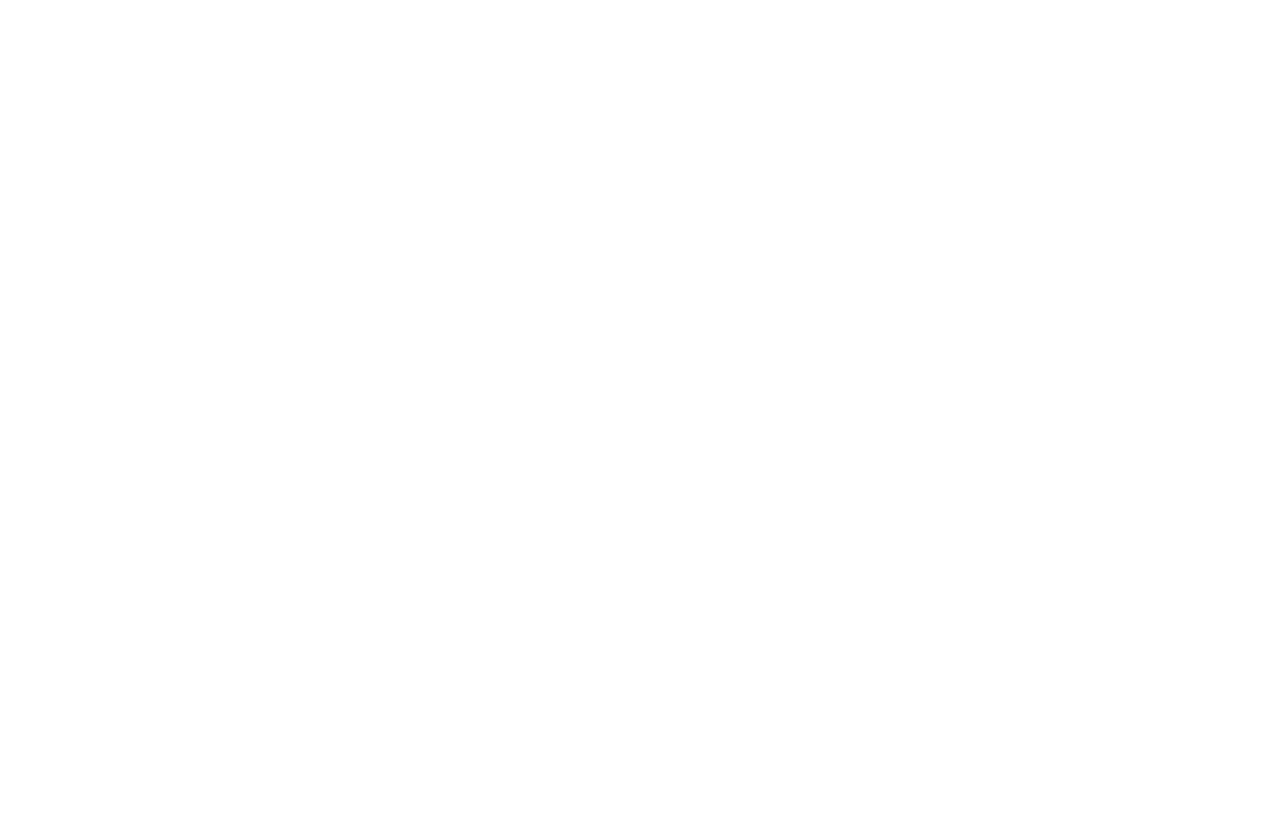
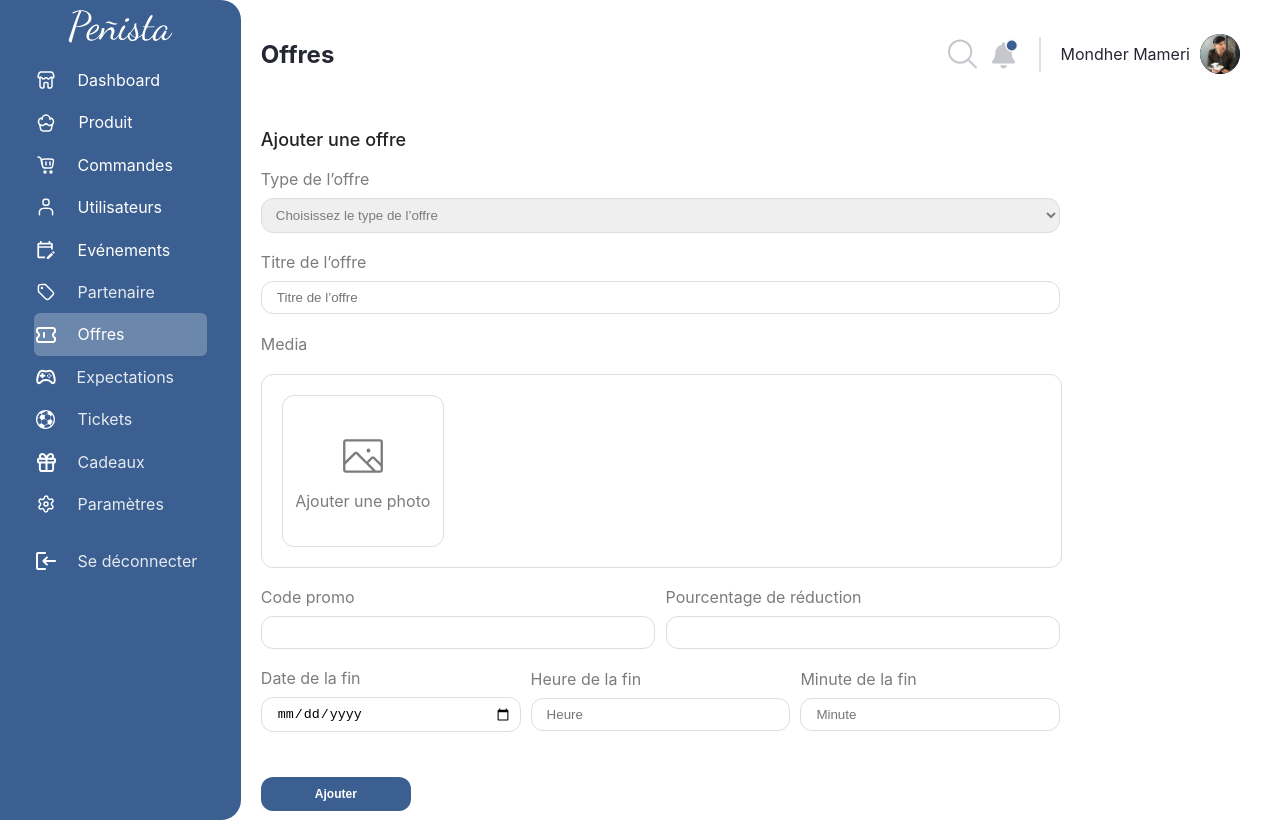
Before and after one commit to mondher0/penista, a React (Vite) app: page /offres/ajouter-offre in a window 1280 px wide. Before the commit this address had no page. Before the commit the page ends 800 px from the top, so only its background shows below. Built offline with nearby package versions, Linux system fonts and the light colour scheme.

Commit message:
finishing the offres feature

```diff
--- a/src/App.jsx
+++ b/src/App.jsx
@@ -15,6 +15,7 @@ import EventsPage from "./view/events/EventsPage";
 import MyEventsPage from "./view/events/MyEventsPage";
 import AddEventPage from "./view/events/AddEventPage";
 import OffresPage from "./view/offres/OffresPage";
+import AddOffrePage from "./view/offres/AddOffrePage";
 
 function App() {
   return (
@@ -50,6 +51,7 @@ function App() {
             element={<AddEventPage />}
           />
           <Route path="/offres" element={<OffresPage />} />
+          <Route path="/offres/ajouter-offre" element={<AddOffrePage />} />
         </Route>
       </Routes>
     </BrowserRouter>
--- /dev/null
+++ b/src/view/offres/AddOffrePage.jsx
@@ -0,0 +1,72 @@
+import NavBar from "../shared/navBar/NavBar";
+import "../produit/AddProductPage.css";
+import { image } from "../../assets/index";
+const AddOffrePage = () => {
+  return (
+    <>
+      <NavBar title="Offres" />
+      <div className="container">
+        <p>Ajouter une offre</p>
+        <div className="form">
+          <form>
+            <div className="input nom">
+              <label htmlFor="nom">Type de l’offre</label>
+              <select name="type-offre" id="type-offre">
+                <option value="">Choisissez le type de l’offre</option>
+                <option value="1">Penista</option>
+                <option value="2">Externe</option>
+              </select>
+            </div>
+            <div className="input nom">
+              <label htmlFor="nom">Titre de l’offre</label>
+              <input
+                type="text"
+                id="nom"
+                name="nom"
+                placeholder="Titre de l’offre"
+              />
+            </div>
+            <label htmlFor="prix">Media</label>
+            <div className="media">
+              <div className="image">
+                <input type="file" id="image" name="image" size="60px" />
+                <img src={image} alt="image" />
+                <p className="photo">Ajouter une photo</p>
+              </div>
+            </div>
+            <div className="input prix">
+              <div className="price gratuit ticket">
+                <label htmlFor="gratuit">Code promo</label>
+                <input type="text" id="gratuit" name="gratuit" />
+              </div>
+              <div className="price premium ticket">
+                <label htmlFor="premium">Pourcentage de réduction</label>
+                <input type="number" id="premium" name="premium" />
+              </div>
+            </div>
+            <div className="input prix">
+              <div className="input nom">
+                <label htmlFor="nom">Date de la fin</label>
+                <input type="date" id="nom" name="nom" placeholder="date" />
+              </div>
+              <div className="input nom">
+                <label htmlFor="nom">Heure de la fin</label>
+                <input type="number" id="nom" name="nom" placeholder="Heure" />
+              </div>
+              <div className="input nom">
+                <label htmlFor="nom">Minute de la fin</label>
+                <input type="number" id="nom" name="nom" placeholder="Minute" />
+              </div>
+            </div>
+            <button type="submit" className="add-value submit" style={{
+                marginTop: "5px",
+            }}>
+              Ajouter
+            </button>
+          </form>
+        </div>
+      </div>
+    </>
+  );
+};
+export default AddOffrePage;
--- a/src/view/offres/OffresPage.jsx
+++ b/src/view/offres/OffresPage.jsx
@@ -1,14 +1,23 @@
 import NavBar from "../shared/navBar/NavBar";
+import OffresTable from "./OffresTable";
+import { useNavigate } from "react-router-dom";
 
 const OffresPage = () => {
+  const navigate = useNavigate();
   return (
     <>
       <NavBar title="Offres" />
       <div className="container">
         <div className="title">
           <p>Toutes les offres</p>
-          <button className="add-product">Ajouter offre</button>
+          <button
+            className="add-product"
+            onClick={() => navigate("/offres/ajouter-offre")}
+          >
+            Ajouter offre
+          </button>
         </div>
+        <OffresTable />
       </div>
     </>
   );
--- /dev/null
+++ b/src/view/offres/OffresTable.jsx
@@ -0,0 +1,81 @@
+import "../produit/ProductTable.css";
+import { deleteIcon, edite } from "../../assets/index";
+import { useState } from "react";
+import PopUp from "../shared/popUp/PopUp";
+
+const OffresTable = () => {
+  const [showPopUp, setShowPopUp] = useState(false);
+  return (
+    <>
+      <table className="product-table">
+        <thead>
+          <tr>
+            <th>ID Offre</th>
+            <th>Titre de l’offre</th>
+            <th>Pourcentage de réduction</th>
+            <th>Code promo</th>
+            <th>Fin de l’offre</th>
+            <th>Status offre</th>
+            <th>Action </th>
+          </tr>
+        </thead>
+        <tbody>
+          <tr>
+            <td>1</td>
+            <td>converse chuck taylors all stars leather hightops</td>
+            <td>10000 DA</td>
+            <td>SHOESLOVER</td>
+            <td>10/10/2023 00:00h</td>
+            <td>
+              <div className="type">Actif</div>
+            </td>
+            <td>
+              <img
+                src={deleteIcon}
+                alt="Supprimer"
+                onClick={() => setShowPopUp(true)}
+              />
+              <img src={edite} alt="Modifier" />
+            </td>
+            {showPopUp && (
+              <PopUp
+                setShowPopUp={setShowPopUp}
+                text="Vous voulez vraiment supprimer cette offre?"
+                id="4"
+                button="Supprimer"
+              />
+            )}
+          </tr>
+          <tr>
+            <td>1</td>
+            <td>converse chuck taylors all stars leather hightops</td>
+            <td>10000 DA</td>
+            <td>SHOESLOVER</td>
+            <td>10/10/2023 00:00h</td>
+            <td>
+              <div className="type">Actif</div>
+            </td>
+            <td>
+              <img
+                src={deleteIcon}
+                alt="Supprimer"
+                onClick={() => setShowPopUp(true)}
+              />
+              <img src={edite} alt="Modifier" />
+            </td>
+            {showPopUp && (
+              <PopUp
+                setShowPopUp={setShowPopUp}
+                text="Vous voulez vraiment supprimer cette offre?"
+                id="4"
+                button="Supprimer"
+              />
+            )}
+          </tr>
+        </tbody>
+      </table>
+    </>
+  );
+};
+
+export default OffresTable;
```
Also changed, not shown: src/toDo.txt.
